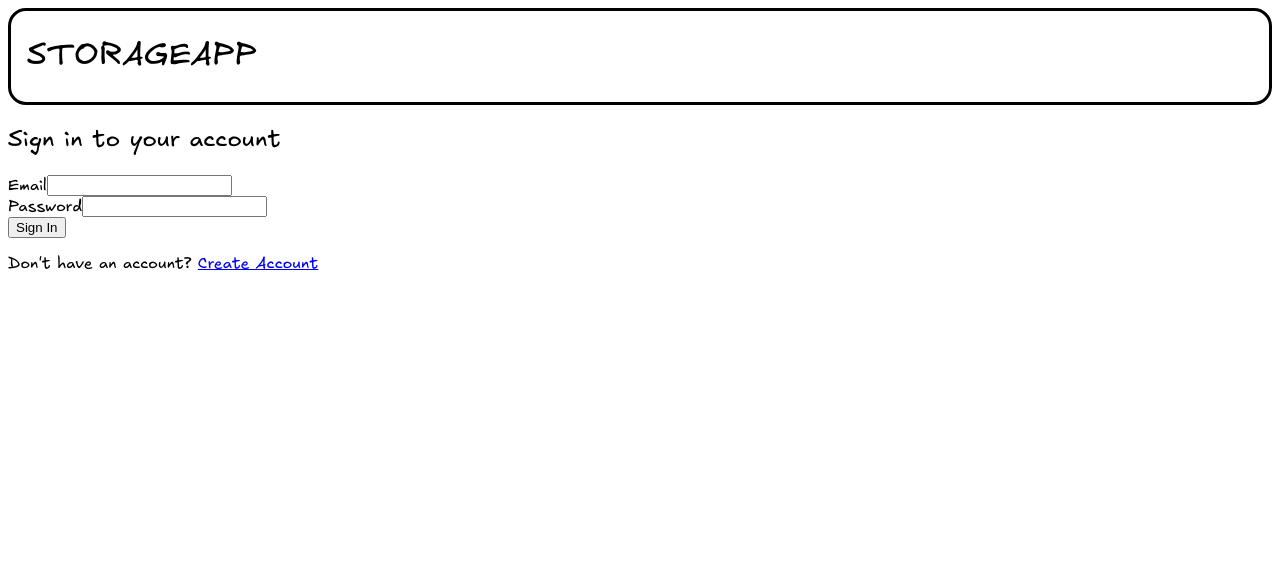
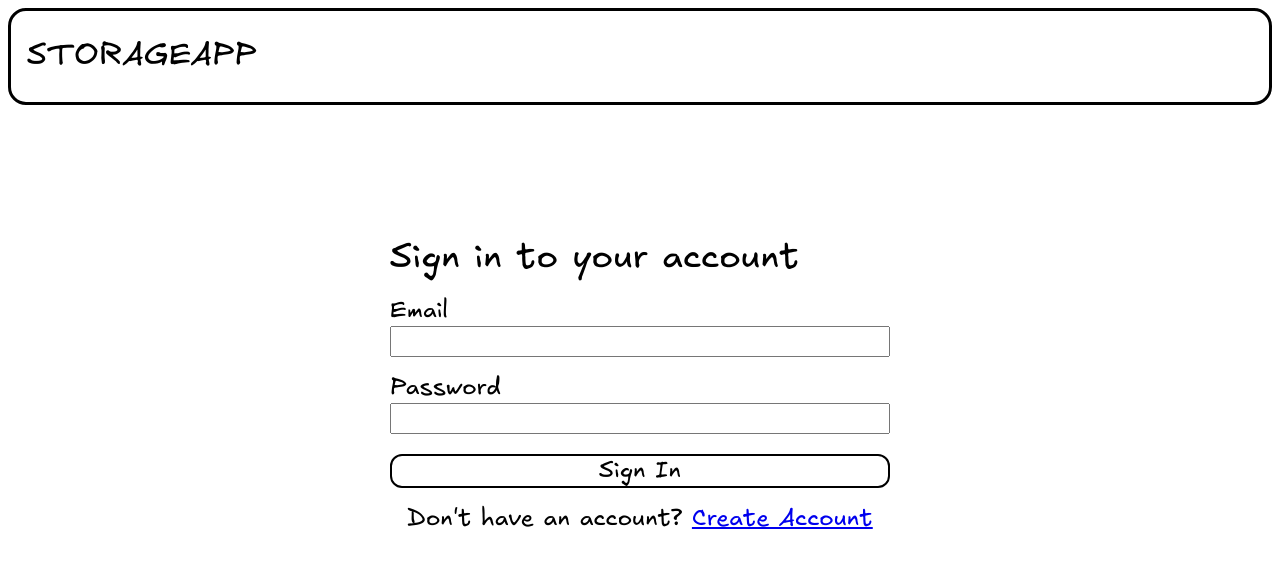
Before and after one commit to RGPin/top-file-uploader, a React app in the folder frontend/: page /login in a window 1280 px wide. Shown: the top 568 px of the page. Built offline with nearby package versions, Linux system fonts and the light colour scheme; no server answers; the HTML template or start-up script is replaced by a standard one.

Commit message:
login and signup styles

```diff
--- a/frontend/src/App.css
+++ b/frontend/src/App.css
@@ -18,8 +18,26 @@
   --text-lg: 1.5rem;    /* 24px - H2 / Section titles */
   --text-xl: 2.25rem;   /* 36px - H1 / Page titles */
 
+  --radius-xs: 12px;
   --radius-sm: 18px;
   --radius-md: 24px;
+}
+
+button,
+input[type="button"],
+input[type="submit"],
+input[type="reset"] {
+  background: transparent;
+  color: inherit;
+  border: none;
+  padding: 0;
+  margin: 0;
+  font: inherit;
+  cursor: pointer;
+  outline: inherit;
+  -webkit-appearance: none;
+  -moz-appearance: none;
+  appearance: none;
 }
 
 body {
@@ -31,3 +49,53 @@ body {
   border-radius: var(--radius-sm);
   padding: var(--space-xs) var(--space-md);
 }
+
+.signup, .login {
+  height: 70vh;
+  display: flex;
+  justify-content: center;
+  align-items: center;
+  font-size: var(--text-lg);
+
+  h2 {
+    padding: 0;
+    margin: 0;
+  }
+
+  .container {
+    display: flex;
+    flex-direction: column;
+    gap: var(--space-md);
+    width: 500px;
+  }
+
+  form {
+    display: flex;
+    flex-direction: column;
+    gap: var(--space-md);
+  }
+
+  input {
+    font-family: "Excalifont", sans-serif;
+    font-size: var(--text-md);
+  }
+
+  button {
+    border: 2px solid black;
+    border-radius: var(--radius-xs);
+    margin-top: var(--space-xs);
+  }
+
+  button:focus-visible {
+    outline: 1px solid black;
+  }
+
+  .form-field {
+    display: flex;
+    flex-direction: column;
+  }
+
+  p {
+    margin: 0 auto;
+  }
+}
--- a/frontend/src/App.jsx
+++ b/frontend/src/App.jsx
@@ -10,9 +10,11 @@ import Header from "./components/Header";
 
 function App() {
   const [user, setUser] = useState(null);
+  const [loading, setLoading] = useState(true);
 
   async function fetchUser(signal) {
     try {
+      setLoading(true);
       const res = await fetch("/api/auth/check", { signal });
       if (!res.ok) throw new Error(res.statusText);
       const data = await res.json();
@@ -22,6 +24,8 @@ function App() {
       if (error.name !== "AbortError") {
         console.error("fetchUser failed: ", { error });
       }
+    } finally {
+      setLoading(false);
     }
   }
 
@@ -29,8 +33,12 @@ function App() {
     const controller = new AbortController();
     const { signal } = controller;
     fetchUser(signal);
-    () => controller.abort();
+    return () => controller.abort();
   }, []);
+
+  if (loading) {
+    return <div className="loading">Loading your workspace...</div>;
+  }
 
   return (
     <div className="App">
--- a/frontend/src/pages/Login.jsx
+++ b/frontend/src/pages/Login.jsx
@@ -14,6 +14,7 @@ export default function Login() {
 
   return (
     <div className="login">
+      <div className="container">
         <h2>Sign in to your account</h2>
         <form>
           <div className="form-field">
@@ -44,5 +45,6 @@ export default function Login() {
           Don't have an account? <Link to="/signup">Create Account</Link>
         </p>
       </div>
+    </div>
   );
 }
--- a/frontend/src/pages/SignUp.jsx
+++ b/frontend/src/pages/SignUp.jsx
@@ -18,6 +18,7 @@ export default function SignUp() {
 
   return (
     <div className="signup">
+      <div className="container">
         <h2>Create an account</h2>
         <form>
           <div className="form-field">
@@ -59,5 +60,6 @@ export default function SignUp() {
           Already have an account? <Link to="/login">Sign In</Link>
         </p>
       </div>
+    </div>
   );
 }
```
Lines whose indentation alone changed are shown as unchanged.
